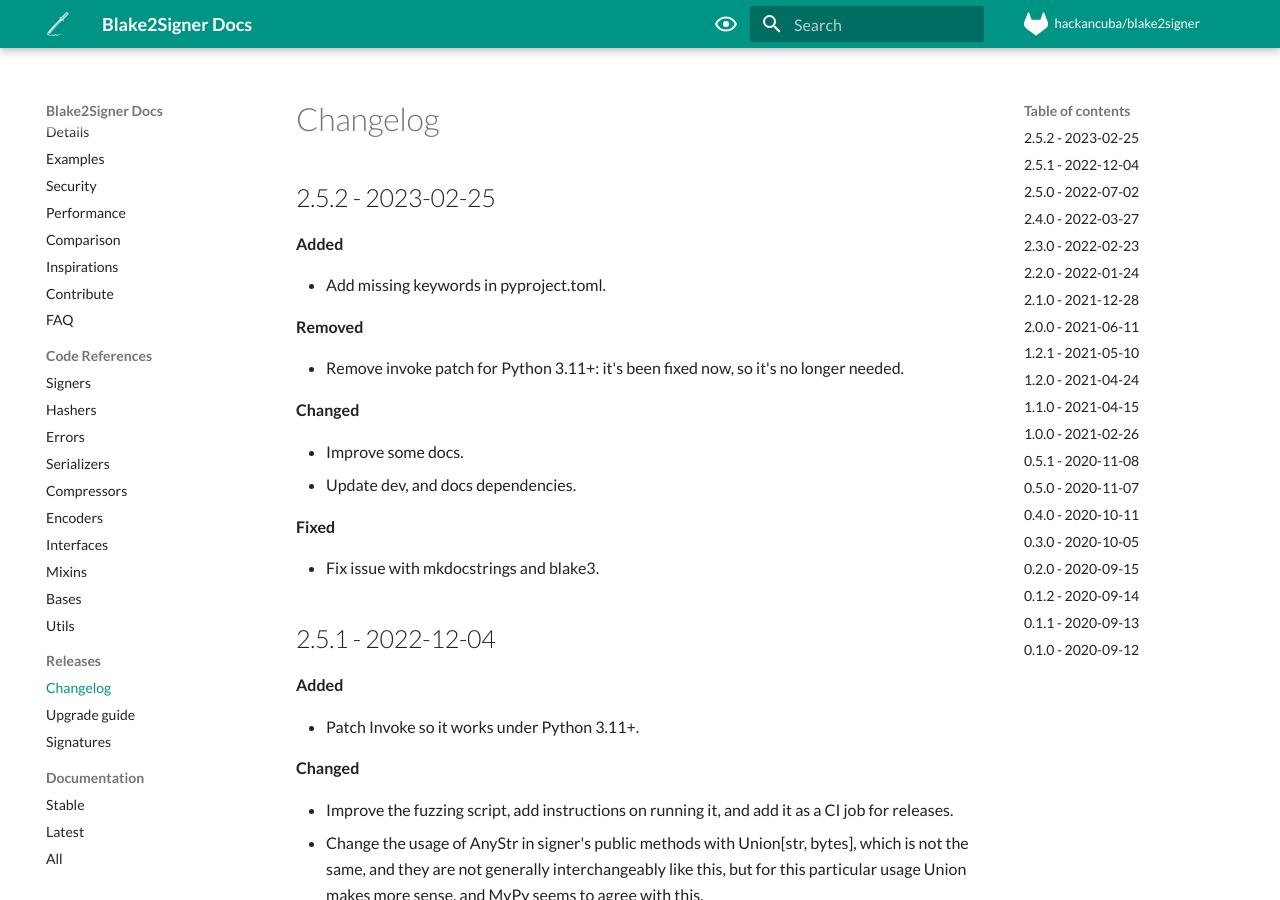
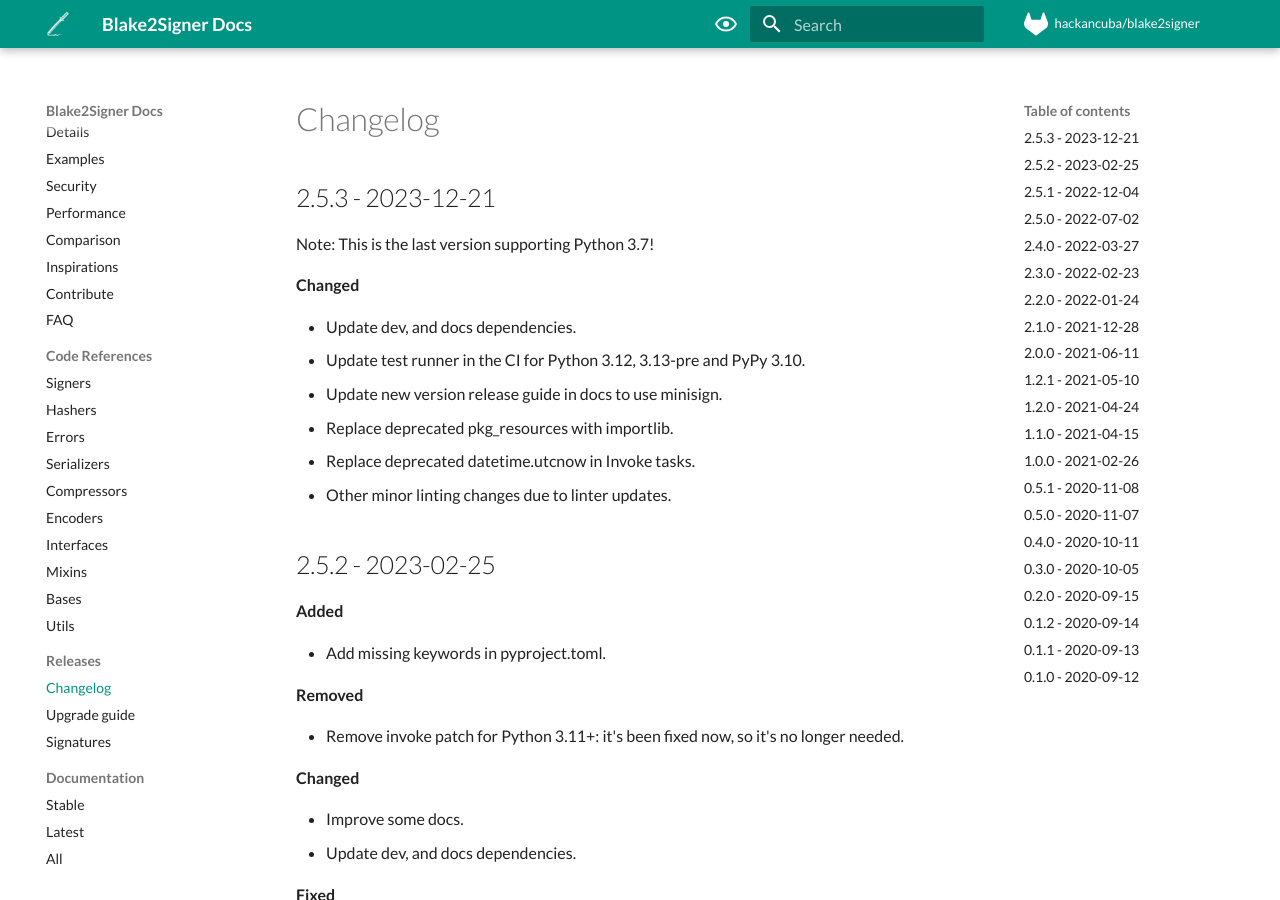
Before and after one commit to HacKanCuBa/blake2signer, an MkDocs documentation site: the page built from docs/docs/changelog.md, in a window 1280 px wide and 900 px high. Built offline with MkDocs 1.6.1 and Material for MkDocs 9.7.7, drawn with Linux system fonts in a browser that asks for light colours; comment, search, counter and statistics services are not loaded.

Commit message:
:bookmark: Bump version to v2.5.3
This is the last version supporting Python 3.7!

```diff
--- a/blake2signer/__init__.py
+++ b/blake2signer/__init__.py
@@ -32,7 +32,7 @@
 from .signers import Blake2Signer
 from .signers import Blake2TimestampSigner
 
-__version__ = '2.5.2'
+__version__ = '2.5.3'
 
 __all__ = (
     'errors',
--- a/docs/docs/changelog.md
+++ b/docs/docs/changelog.md
@@ -1,4 +1,17 @@
 # Changelog
+
+## 2.5.3 - 2023-12-21
+
+Note: This is the last version supporting Python 3.7!
+
+**Changed**
+
+- Update dev, and docs dependencies.
+- Update test runner in the CI for Python 3.12, 3.13-pre and PyPy 3.10.
+- Update new version release guide in docs to use minisign.
+- Replace deprecated pkg_resources with importlib.
+- Replace deprecated datetime.utcnow in Invoke tasks.
+- Other minor linting changes due to linter updates.
 
 ## 2.5.2 - 2023-02-25
 
--- a/pyproject.toml
+++ b/pyproject.toml
@@ -1,6 +1,6 @@
 [tool.poetry]
 name = "blake2signer"
-version = "2.5.2"
+version = "2.5.3"
 description = "A library to use BLAKE in keyed hashing mode to sign and verify signed data"
 authors = ["HacKan <hackan@gmail.com>"]
 license = "MPL-2.0"
```
Also changed, not shown: docs/docs/index.md (+6 -2 lines), CHANGELOG.rst, README.md.
